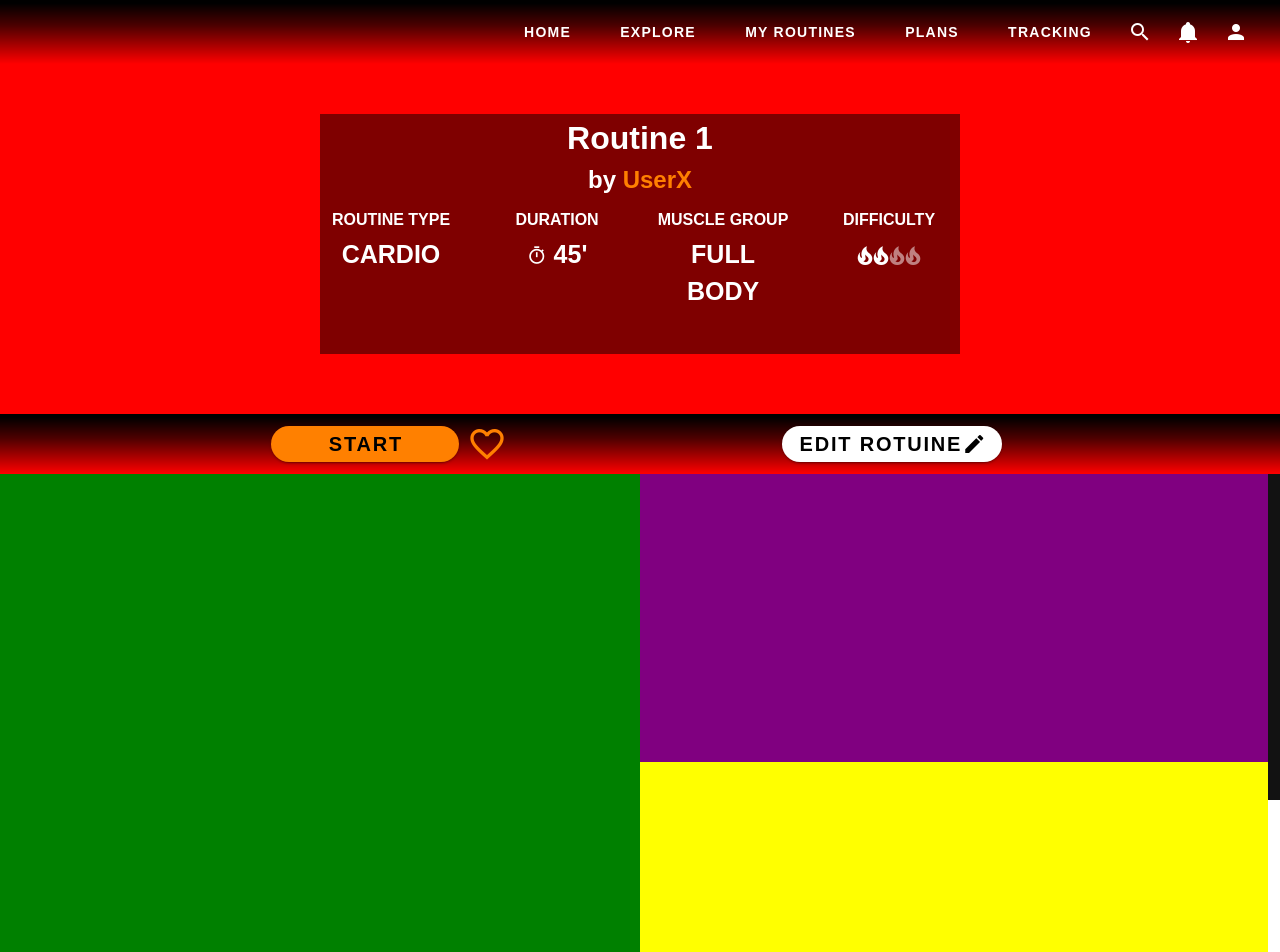
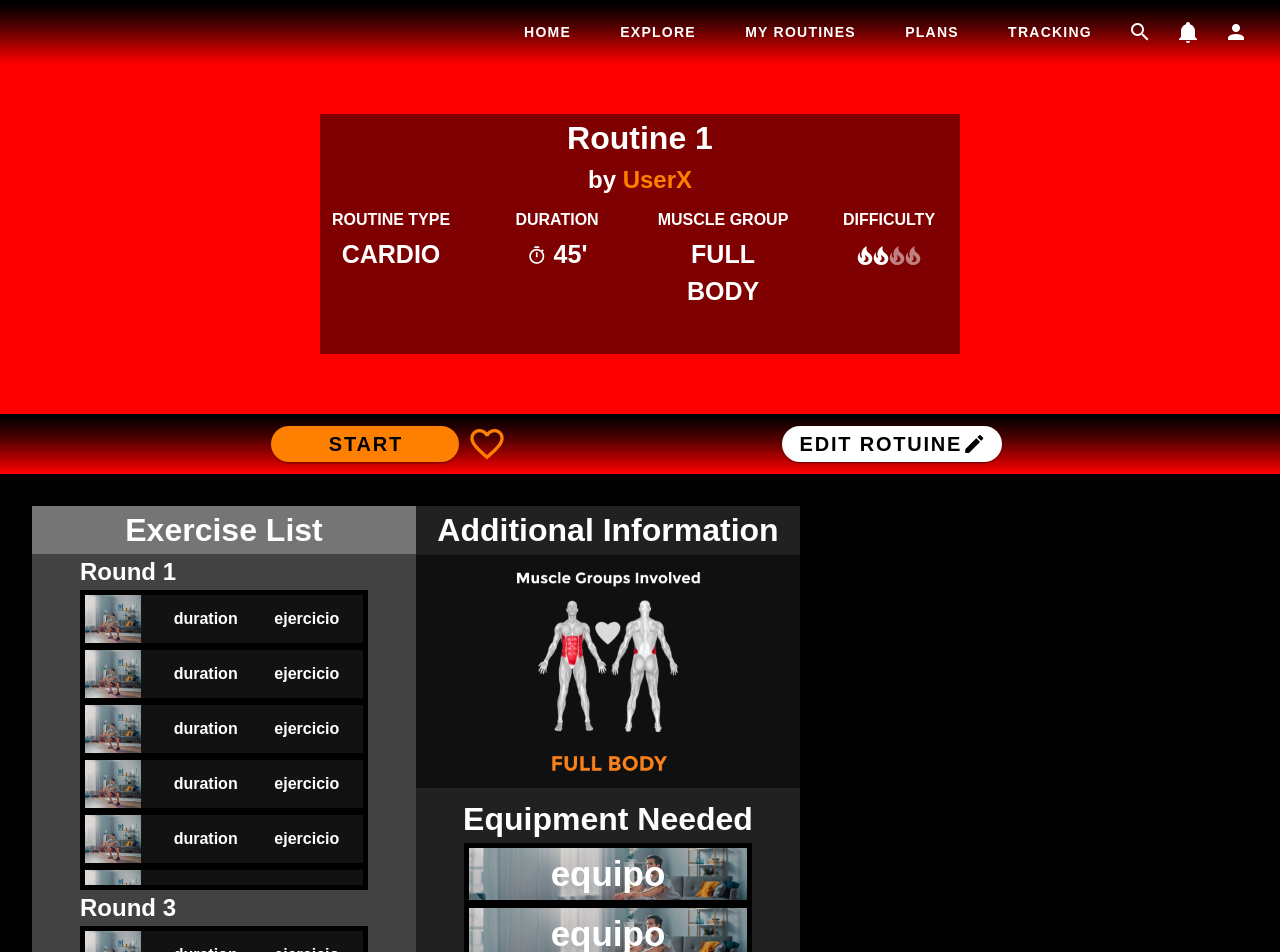
Before and after one commit to gonzaloarca/routina-web, a Vue app in the folder routina/: page /routine in a window 1280 px wide. Shown: the top 952 px of the page. Built offline with nearby package versions, Linux system fonts and the light colour scheme.

Commit message:
lists components and routine page progress

```diff
--- /dev/null
+++ b/routina/src/components/EquipmentNeeded.vue
@@ -0,0 +1,68 @@
+<template>
+  <v-virtual-scroll
+    :items="equipments"
+    :height="height"
+    :item-height="itemHeight"
+    class="scroller"
+  >
+    <template v-slot="{ item }">
+      <v-list-item class="item">
+        <v-row class="equipment-row">
+          <img src="../assets/routine1.jpg" />
+          <v-col> {{ item }} </v-col>
+        </v-row>
+      </v-list-item>
+    </template>
+  </v-virtual-scroll>
+</template>
+
+<script>
+export default {
+  name: "EquipmentNeeded",
+  props: { equipments: Array, itemHeight: String, height: String },
+};
+</script>
+
+<style scoped lang="scss">
+.scroller {
+  background-color: black !important;
+  border-bottom: 5px solid black;
+}
+::-webkit-scrollbar {
+  width: 0px; /* Remove scrollbar space */
+  background: transparent; /* Optional: just make scrollbar invisible */
+}
+.item {
+  position: relative;
+  height: 100%;
+  padding: 0;
+  background-color: rgba(255, 255, 255, 0.07);
+  margin: 5px;
+}
+.equipment-row {
+  position: relative;
+  height: 100%;
+  width: 100%;
+  margin: 0;
+  padding: 0;
+  font-weight: 600;
+  font-size: inherit;
+  text-align: center;
+  img {
+    margin: 0;
+    padding: 0;
+    z-index: 0;
+    position: absolute;
+    width: 100% !important;
+    height: 100% !important;
+    object-fit: cover !important;
+    object-position: right !important;
+    // filter: blur(2px);
+  }
+  .col {
+    margin: auto;
+    padding: 0;
+    z-index: 2;
+  }
+}
+</style>
--- /dev/null
+++ b/routina/src/components/ExerciseList.vue
@@ -0,0 +1,56 @@
+<template>
+  <v-virtual-scroll
+    :items="exercises"
+    :height="height"
+    :item-height="itemHeight"
+    class="scroller"
+  >
+    <template v-slot="{ item }">
+      <v-list-item class="item">
+        <v-row class="excercise-row">
+          <v-col class="ma-0 pa-0"><img src="../assets/routine1.jpg" /></v-col>
+          <v-col> duration </v-col>
+          <v-col> {{ item }} </v-col>
+        </v-row>
+      </v-list-item>
+    </template>
+  </v-virtual-scroll>
+</template>
+
+<script>
+export default {
+  name: "ExerciseList",
+  props: { exercises: Array, itemHeight: String, height: String },
+};
+</script>
+
+<style scoped lang="scss">
+.scroller {
+  background-color: black !important;
+  border-bottom: 5px solid black;
+}
+::-webkit-scrollbar {
+  width: 0px; /* Remove scrollbar space */
+  background: transparent; /* Optional: just make scrollbar invisible */
+}
+.item {
+  position: relative;
+  padding: 0;
+  background-color: rgba(255, 255, 255, 0.07);
+  margin: 5px;
+}
+.excercise-row {
+  position: relative;
+  margin: 0;
+  padding: 0;
+  font-weight: 600;
+  font-size: inherit;
+  img {
+    position: absolute;
+    width: 20% !important;
+    height: 100%;
+    object-fit: cover !important;
+    object-position: right !important;
+  }
+}
+</style>
--- a/routina/src/views/Routine.vue
+++ b/routina/src/views/Routine.vue
@@ -58,11 +58,62 @@
         </v-row>
       </div>
     </div>
-    <v-row class="info-container">
-      <v-col class="exercise-list"></v-col>
+    <v-row class="info-container ma-8">
+      <v-col class="exercise-container">
+        <div class="exercise-list">
+          <h1 class="grey darken-1" style="text-align: center">
+            Exercise List
+          </h1>
+
+          <div class=" mx-12 list-container">
+          <h2 >Round 1</h2>
+            <ExerciseList
+              itemHeight="55"
+              height="300"
+              :exercises="exercises"
+            />
+
+
+          </div>
+
+          <div class=" mx-12 list-container">
+          <h2 >Round 3</h2>
+            <ExerciseList
+              itemHeight="55"
+              height="300"
+              :exercises="exercises"
+            />
+
+
+          </div>
+
+          <div class=" mx-12 list-container">
+          <h2 >Round 2</h2>
+            <ExerciseList
+              itemHeight="55"
+              height="300"
+              :exercises="exercises"
+            />
+
+
+          </div>
+        </div>
+      </v-col>
       <v-col class="more-info">
-        <v-row class="additional-information"></v-row>
-        <v-row class="equipment-needed"></v-row>
+        <div class="additional-information">
+          <h1 style="text-align: center">Additional Information</h1>
+          <img src="../assets/additional-info.png" />
+        </div>
+        <div class="equipment-needed">
+          <h1 style="text-align: center">Equipment Needed</h1>
+          <EquipmentNeeded
+            class="mx-12"
+            style="font-size: 35px !important"
+            itemHeight="60"
+            height="300"
+            :equipments="equipments"
+          />
+        </div>
       </v-col>
     </v-row>
   </div>
@@ -71,12 +122,36 @@
 <script>
 // @ is an alias to /src
 import DifficultyLevel from "../components/DifficultyLevel.vue";
+import ExerciseList from "../components/ExerciseList.vue";
+import EquipmentNeeded from "../components/EquipmentNeeded.vue";
 
 export default {
   name: "Routine",
-  components: { DifficultyLevel },
+  components: { DifficultyLevel, ExerciseList, EquipmentNeeded },
   data() {
     return {
+      exercises: [
+        "ejercicio",
+        "ejercicio",
+        "ejercicio",
+        "ejercicio",
+        "ejercicio",
+        "ejercicio",
+        "ejercicio",
+        "ejercicio",
+        "ejercicio",
+      ],
+      equipments: [
+        "equipo",
+        "equipo",
+        "equipo",
+        "equipo",
+        "equipo",
+        "equipo",
+        "equipo",
+        "equipo",
+        "equipo",
+      ],
       pressed: false,
     };
   },
@@ -84,6 +159,10 @@ export default {
 </script>
 
 <style scoped  lang="scss">
+.routine {
+  background-color: black;
+}
+
 .headers {
   position: relative;
   height: 60vh;
@@ -108,14 +187,13 @@ export default {
   justify-content: center;
   text-align: center;
   background-color: rgba(0, 0, 0, 0.5);
-  .routine-specifications{
+  .routine-specifications {
     font-size: 25px;
     font-weight: 600;
     .type-label {
       font-size: 16px !important;
+    }
   }
-
-}
 }
 
 .routine-buttons {
@@ -144,25 +222,37 @@ export default {
   }
 }
 
-.exercise-list {
-  height: 1000px;
-  width: 40%;
-  background-color: green;
+.info-container {
+  width: 60%;
+  margin: auto !important;
+}
+
+.exercise-container {
+  margin: 0;
+  padding: 0;
+  width: 60%;
 }
 
 .more-info {
-  width: 40%;
+  margin: 0;
+  padding: 0;
+}
+
+.exercise-list {
+  width: 100%;
+  background-color: rgb(66, 66, 66);
 }
 
 .additional-information {
-  height: 300px;
-  width: 100%;
-  background-color: purple;
+  background-color: rgb(33, 33, 33);
+  img {
+    width: 100% !important;
+  }
 }
 
 .equipment-needed {
   height: 400px;
   width: 100%;
-  background-color: yellow;
+  background-color: rgb(33, 33, 33);
 }
 </style>
```
Also changed, not shown: routina/src/assets/additional-info.png (added).
